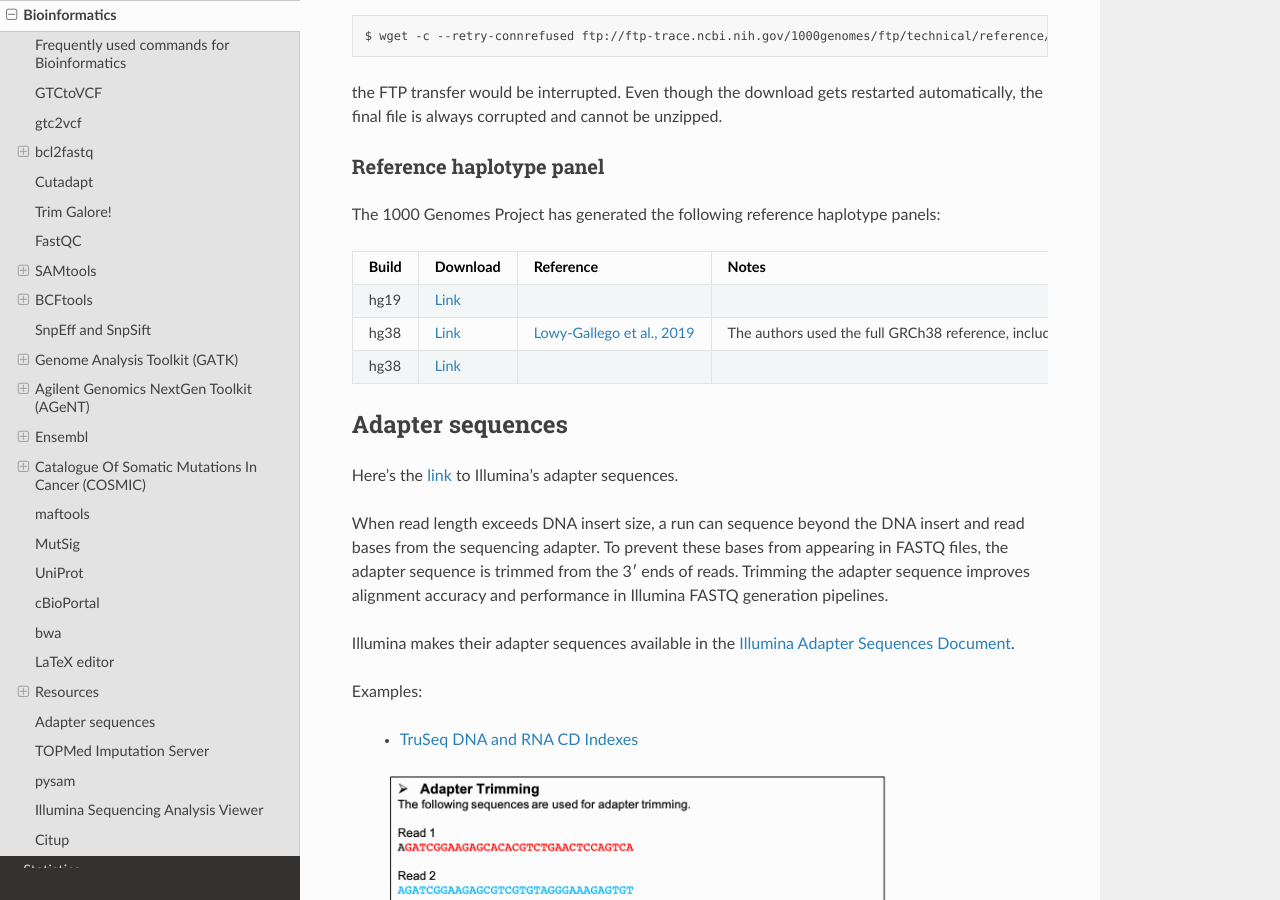
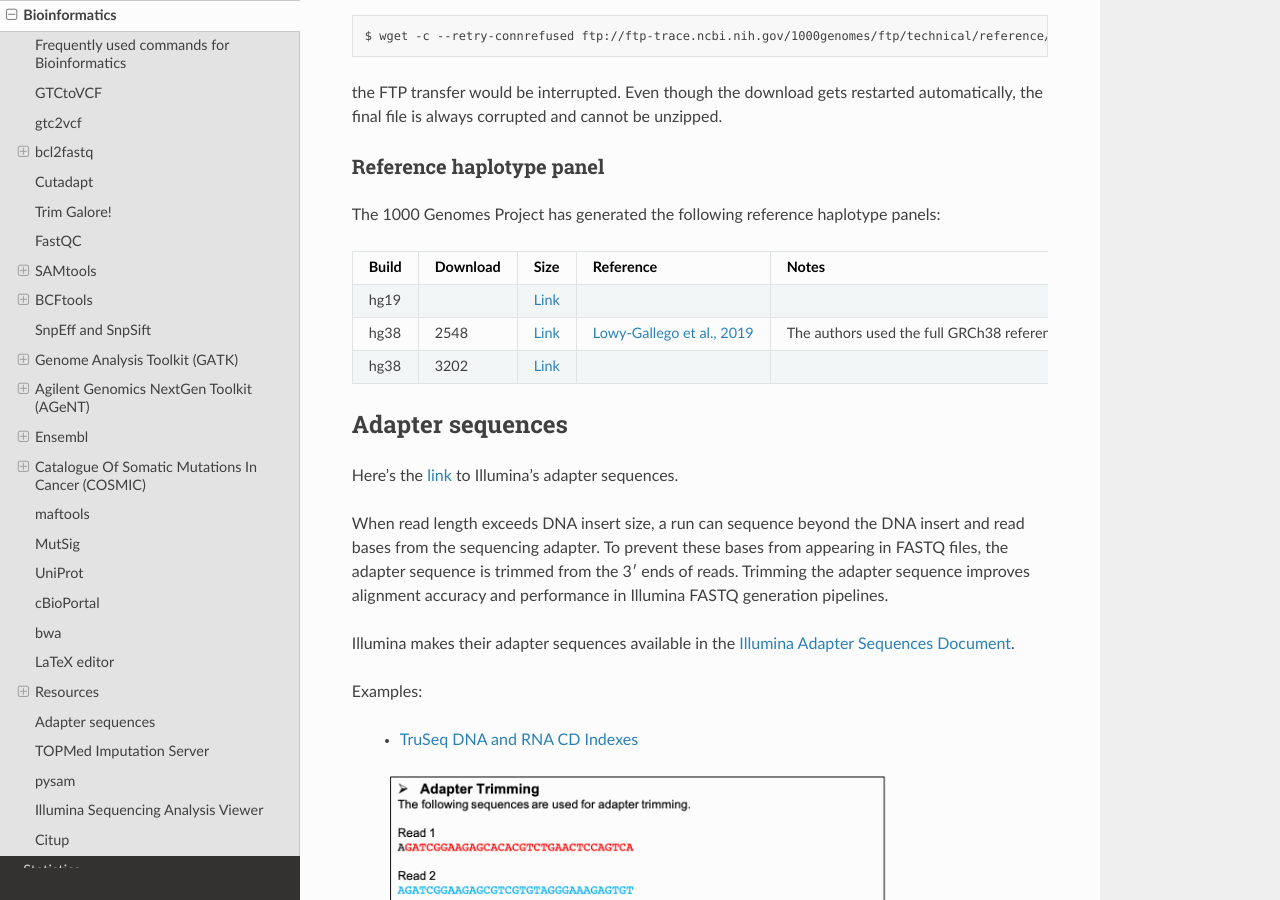
Before and after one commit to sbslee/notes, a Sphinx documentation site: the page built from docs/bioinformatics.rst, in a window 1280 px wide and 900 px high, scrolled down 16049 px. Built offline with Sphinx 7.4.7 and the Read the Docs theme 2.0.0, drawn with Linux system fonts in a browser that asks for light colours.

Commit message:
Update bioinformatics.rst

```diff
--- a/docs/bioinformatics.rst
+++ b/docs/bioinformatics.rst
@@ -774,17 +774,21 @@ The 1000 Genomes Project has generated the following reference haplotype panels:
 
    * - Build
      - Download
+     - Size
      - Reference
      - Notes
    * - hg19
+     -
      - `Link <ftp://ftp.1000genomes.ebi.ac.uk/vol1/ftp/release/20130502>`__
      -
      -
    * - hg38
+     - 2548
      - `Link <http://ftp.1000genomes.ebi.ac.uk/vol1/ftp/data_collections/1000_genomes_project/release/20190312_biallelic_SNV_and_INDEL/>`__
      - `Lowy-Gallego et al., 2019 <https://wellcomeopenresearch.org/articles/4-50>`__
      - The authors used the full GRCh38 reference, including ALT contigs, decoy, and EBV/IMGT/HLA sequences.
    * - hg38
+     - 3202
      - `Link <http://ftp.1000genomes.ebi.ac.uk/vol1/ftp/data_collections/1000G_2504_high_coverage/working/20201028_3202_phased/>`__
      -
      -
```
